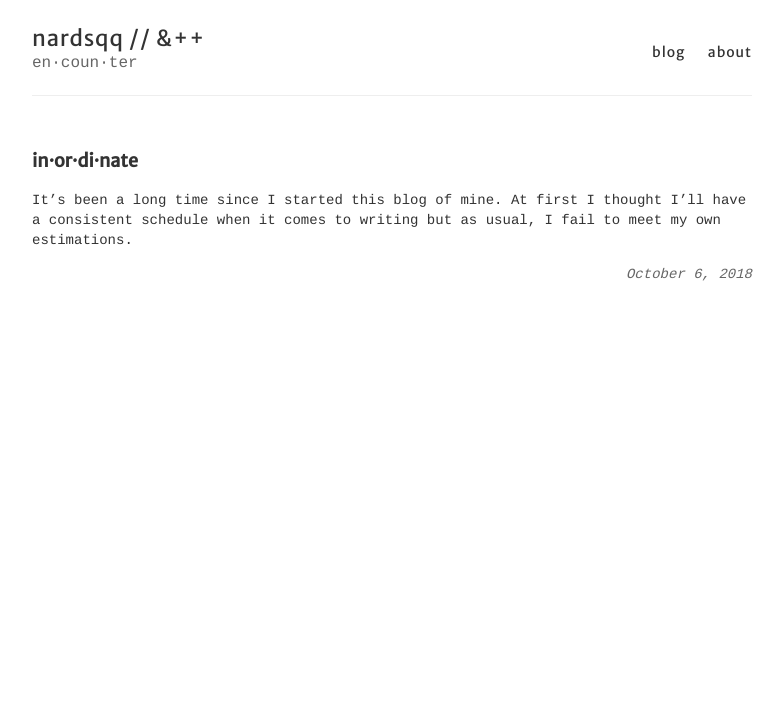
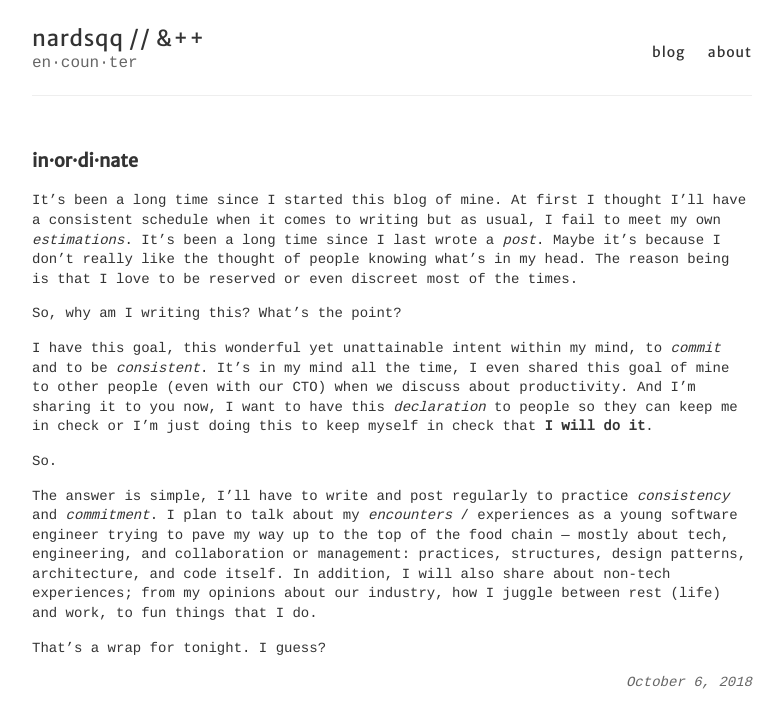
Before and after one commit to nardsqq/nardsqq.github.io, a Jekyll site: the page built from _posts/2018-10-06-inordinate.md, in a window 1280 px wide. Shown: the top 728 px of the page, without its empty margins (248-1032 px from the left). Built offline with Jekyll 4.4.1, drawn with Linux system fonts in a browser that asks for light colours.

Commit message:
inordinate

```diff
--- a/_posts/2018-10-06-inordinate.md
+++ b/_posts/2018-10-06-inordinate.md
@@ -3,4 +3,14 @@ layout: post
 title: in·or·di·nate
 ---
 
-It's been a long time since I started this blog of mine. At first I thought I'll have a consistent schedule when it comes to writing but as usual, I fail to meet my own estimations.
+It's been a long time since I started this blog of mine. At first I thought I'll have a consistent schedule when it comes to writing but as usual, I fail to meet my own _estimations_. It's been a long time since I last wrote a _post_. Maybe it's because I don't really like the thought of people knowing what's in my head. The reason being is that I love to be reserved or even discreet most of the times.
+
+So, why am I writing this? What's the point?
+
+I have this goal, this wonderful yet unattainable intent within my mind, to _commit_ and to be _consistent_. It's in my mind all the time, I even shared this goal of mine to other people (even with our CTO) when we discuss about productivity. And I'm sharing it to you now, I want to have this _declaration_ to people so they can keep me in check or I'm just doing this to keep myself in check that **I will do it**.
+
+So.
+
+The answer is simple, I'll have to write and post regularly to practice _consistency_ and _commitment_. I plan to talk about my _encounters_ / experiences as a young software engineer trying to pave my way up to the top of the food chain — mostly about tech, engineering, and collaboration or management: practices, structures, design patterns, architecture, and code itself. In addition, I will also share about non-tech experiences; from my opinions about our industry, how I juggle between rest (life) and work, to fun things that I do.
+
+That's a wrap for tonight. I guess?
```
